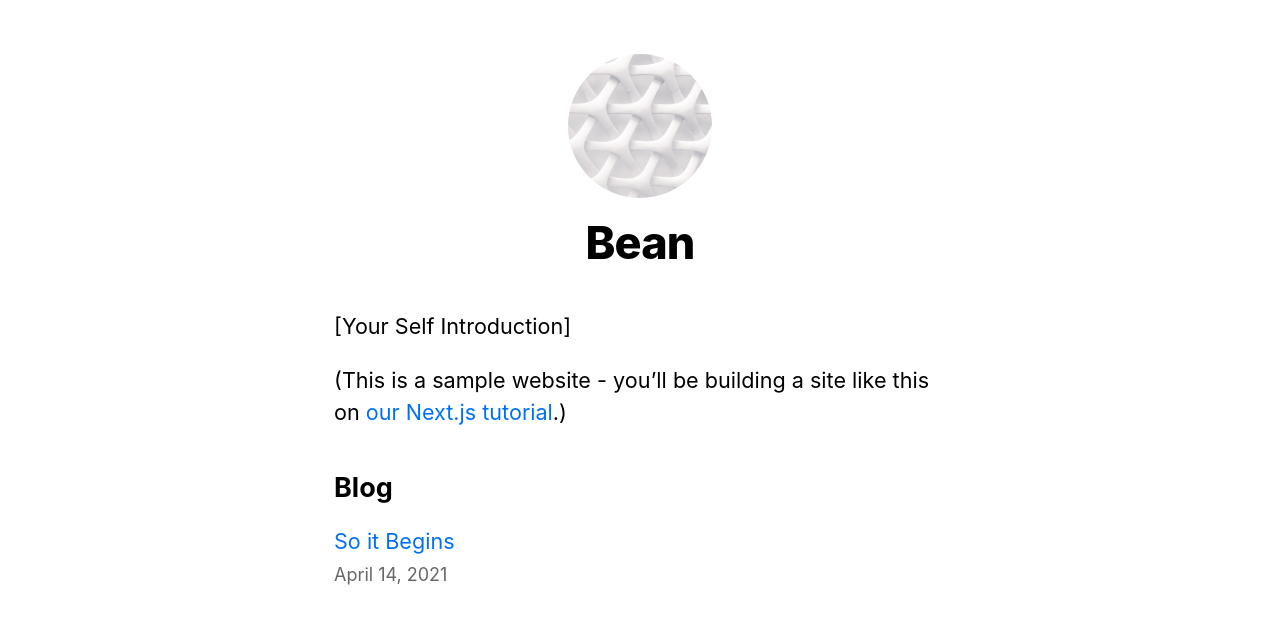
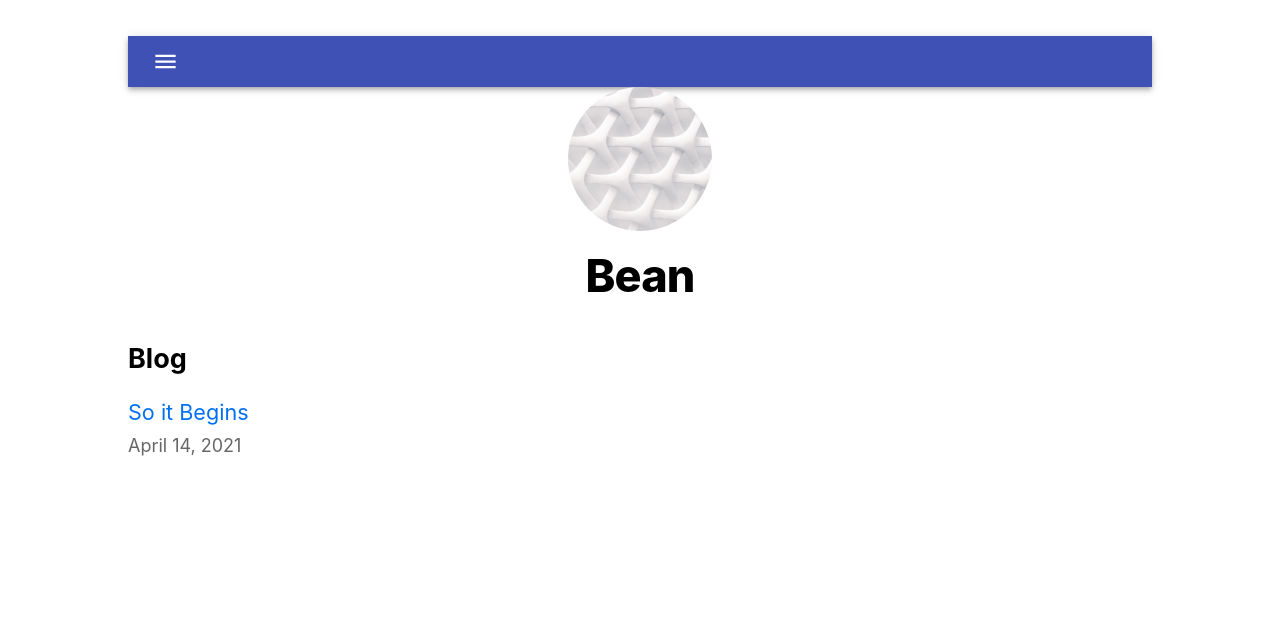
Before and after one commit to basheim/website, a Next.js app: page /website/ in a window 1280 px wide. Shown: the top 624 px of the page. Built offline with nearby package versions, Linux system fonts and the light colour scheme.

Commit message:
chore(): basic header

```diff
--- a/components/layout.tsx
+++ b/components/base/layout.tsx
@@ -1,31 +1,69 @@
-import Head from 'next/head'
-import Image from 'next/image'
-import styles from '../styles/layout.module.css'
-import utilStyles from '../styles/utils.module.css'
-import Link from 'next/link'
+import Head from 'next/head';
+import Image from 'next/image';
+import { AppBar, Toolbar } from '@material-ui/core';
+import NavMenu from './navMenu';
+import Link from 'next/link';
+import { makeStyles } from '@material-ui/core/styles';
+import utilStyles from '../../styles/utils.module.css';
+
+const useStyles = makeStyles((theme) => ({
+  toolbar: {
+    borderBottom: `1px solid ${theme.palette.divider}`,
+  },
+  toolbarSecondary: {
+    justifyContent: 'space-between',
+    overflowX: 'auto',
+  },
+  toolbarLink: {
+    padding: theme.spacing(1),
+    flexShrink: 0,
+  },
+  container: {
+    maxWidth: '80%',
+    padding: '0 12x',
+    margin: '36px auto 72px'
+  },
+  header: {
+    display: 'flex',
+    flexDirection: 'column',
+    alignItems: 'center'
+  },
+  backToHome: {
+    margin: '36px 0 0'
+  }
+}));
 
 const name = 'Bean'
-export const siteTitle = 'Next.js Sample Website'
+export const siteTitle = 'Bean Blog'
 
 export default function Layout({ children, home }: any) {
+  const classes = useStyles();
+  const sections = [
+    {
+      title: 'Blog',
+      href: 'https://www.google.com'
+    },
+    {
+      title: 'Sandbox',
+      href: '/posts/so-it-begins'
+    }
+  ];
   return (
-    <div className={styles.container}>
+    <div className={classes.container}>
       <Head>
-        <link rel="icon" href="/favicon.ico" />
+        <link rel="icon" href="../website/favicon.ico" />
         <meta
           name="description"
           content="Learn how to build a personal website using Next.js"
         />
-        <meta
-          property="og:image"
-          content={`https://og-image.vercel.app/${encodeURI(
-            siteTitle
-          )}.png?theme=light&md=0&fontSize=75px&images=https%3A%2F%2Fassets.vercel.com%2Fimage%2Fupload%2Ffront%2Fassets%2Fdesign%2Fnextjs-black-logo.svg`}
-        />
         <meta name="og:title" content={siteTitle} />
-        <meta name="twitter:card" content="summary_large_image" />
       </Head>
-      <header className={styles.header}>
+      <AppBar position="static">
+        <Toolbar variant="dense" className={classes.toolbarSecondary}>
+          <NavMenu sections={sections}/>
+        </Toolbar>
+      </AppBar>
+      <header className={classes.header}>
         {home ? (
           <>
             <Image
@@ -62,7 +100,7 @@ export default function Layout({ children, home }: any) {
       </header>
       <main>{children}</main>
       {!home && (
-        <div className={styles.backToHome}>
+        <div className={classes.backToHome}>
           <Link href='/'>
             <a>← Back to home</a>
           </Link>
--- /dev/null
+++ b/components/base/navMenu.tsx
@@ -0,0 +1,61 @@
+import React from 'react';
+import { IconButton, SwipeableDrawer, List, ListItem, ListItemText } from '@material-ui/core';
+import { Menu } from '@material-ui/icons';
+import Link from 'next/link';
+import { makeStyles } from '@material-ui/core/styles';
+
+const useStyles = makeStyles({
+    list: {
+      width: 'auto'
+    }
+  });
+
+export default function NavMenu(props: any) {
+  const classes = useStyles();
+  const { sections } = props;
+  const [state, setState] = React.useState({
+    open: false,
+  });
+
+  const toggleDrawer = (openSetting: any) => (event: any) => {
+    if (event && event.type === 'keydown' && (event.key === 'Tab' || event.key === 'Shift')) {
+      return;
+    }
+
+    setState({ ...state, open: openSetting });
+  };
+
+  const list = (navSections: any[]) => (
+    <div
+      className="navMenuList"
+      role="presentation"
+      onClick={toggleDrawer(false)}
+      onKeyDown={toggleDrawer(false)}
+    >
+      <List className={classes.list}>
+        {navSections.map((section: any) => (
+        <Link href={section.href} key={section.title} passHref>
+          <ListItem button  component="a">
+            <ListItemText primary={section.title} />
+          </ListItem>
+        </Link>
+        ))}
+      </List>
+    </div>
+  );
+
+  return (
+    <React.Fragment>
+        <IconButton edge="start" color="inherit" aria-label="menu" onClick={toggleDrawer(true)}>
+            <Menu />
+          </IconButton>
+          <SwipeableDrawer
+            open={state['open']}
+            onClose={toggleDrawer(false)}
+            onOpen={toggleDrawer(true)}
+          >
+            {list(sections)}
+          </SwipeableDrawer>
+    </React.Fragment>
+  );
+}
--- a/package.json
+++ b/package.json
@@ -3,6 +3,8 @@
   "version": "0.1.0",
   "private": true,
   "dependencies": {
+    "@material-ui/core": "^4.11.3",
+    "@material-ui/icons": "^4.11.2",
     "date-fns": "^2.21.0",
     "gray-matter": "^4.0.2",
     "next": "^10.1.0",
--- a/pages/index.tsx
+++ b/pages/index.tsx
@@ -1,9 +1,10 @@
 import Head from 'next/head'
-import Layout, { siteTitle } from '../components/layout'
+import Layout, { siteTitle } from '../components/base/layout'
 import { getSortedPostsData } from '../lib/posts'
 import utilStyles from '../styles/utils.module.css'
 import Link from 'next/link'
 import Date from '../components/date'
+import React from 'react';
 
 export default function Home({ allPostsData }: any) {
   return (
@@ -11,13 +12,6 @@ export default function Home({ allPostsData }: any) {
       <Head>
         <title>{siteTitle}</title>
       </Head>
-      <section className={utilStyles.headingMd}>
-        <p>[Your Self Introduction]</p>
-        <p>
-          (This is a sample website - you’ll be building a site like this on{' '}
-          <a href="https://nextjs.org/learn">our Next.js tutorial</a>.)
-        </p>
-      </section>
       <section className={`${utilStyles.headingMd} ${utilStyles.padding1px}`}>
         <h2 className={utilStyles.headingLg}>Blog</h2>
         <ul className={utilStyles.list}>
--- a/pages/posts/[id].tsx
+++ b/pages/posts/[id].tsx
@@ -1,4 +1,4 @@
-import Layout from '../../components/layout';
+import Layout from '../../components/base/layout';
 import { getAllPostIds, getPostData } from '../../lib/posts'
 import Head from 'next/head'
 import Date from '../../components/date'
--- a/styles/layout.module.css
+++ /dev/null
@@ -1,15 +0,0 @@
-.container {
-  max-width: 36rem;
-  padding: 0 1rem;
-  margin: 3rem auto 6rem;
-}
-
-.header {
-  display: flex;
-  flex-direction: column;
-  align-items: center;
-}
-
-.backToHome {
-  margin: 3rem 0 0;
-}
```
Also changed, not shown: 1 other file (tests, documents, lock files or other folders).
